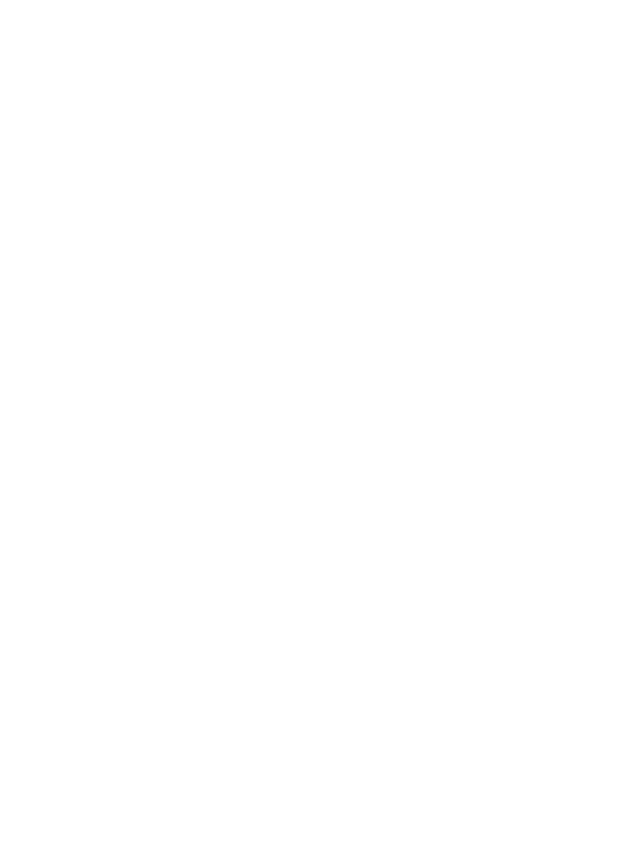
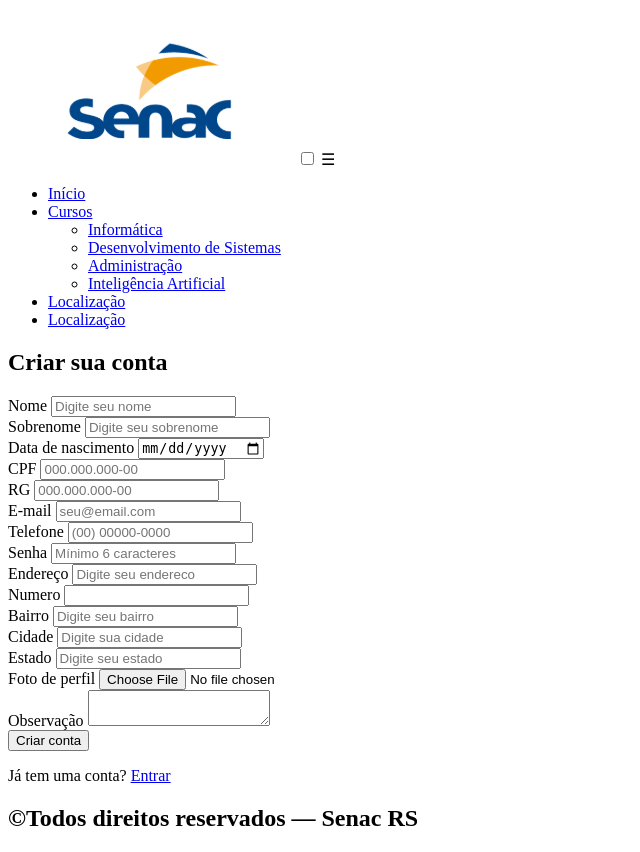
Before and after one commit to SergioArthur115/Projeto-1---Site-Restruturado, a Flask app: page /cadastro in a window 1280 px wide. Before the commit the part shown is empty. Shown: the whole page, without its empty margins (0-640 px from the left). Before the commit the page ends 800 px from the top, so only its background shows below. Run offline with Flask 3, Linux system fonts and the light colour scheme.

Commit message:
Adicionado pagina cadastro

```diff
--- a/templates/pages/cadastro.html
+++ b/templates/pages/cadastro.html
@@ -0,0 +1,95 @@
+<!DOCTYPE html>
+<html lang="pt-br">
+
+<head>
+    <meta charset="UTF-8">
+    <meta name="viewport" content="width=device-width, initial-scale=1.0">
+    <title>Senac Tech</title>
+</head>
+
+<body>
+    {% include 'partials/header.html' %}
+    <main>
+        <section>
+            <div>
+                <h2>Criar sua conta</h2>
+                <form method="POST" action="{{ url_for('auth.register') }}">
+                    <div class="cadastro_campo" id="campo_nome">
+                        <label for="nome">Nome</label>
+                        <input type="text" id="nome" name="nome" placeholder="Digite seu nome" required>
+                    </div>
+                    <div class="cadastro_campo" id="campo_sobrenome">
+                        <label for="sobrenome">Sobrenome</label>
+                        <input type="text" id="sobrenome" name="sobrenome" placeholder="Digite seu sobrenome" required>
+                    </div>
+                    <div class="cadastro_campo" id="campo_data_nasc">
+                        <label for="data_nasc">Data de nascimento</label>
+                        <input type="date" id="data_nasc" name="data_nasc" required>
+                    </div>
+                    <div class="cadastro_campo" id="campo_cpf">
+                        <label for="cpf">CPF</label>
+                        <input type="text" id="cpf" name="cpf" placeholder="000.000.000-00" maxlength="14"
+                            autocomplete="off" required>
+                    </div>
+                    <div class="cadastro_campo" id="campo_rg">
+                        <label for="cpf">RG</label>
+                        <input type="text" id="rg" name="rg" placeholder="000.000.000-00" maxlength="14"
+                            autocomplete="off" required>
+                    </div>
+                    <div class="cadastro_campo" id="campo_email">
+                        <label for="email">E-mail</label>
+                        <input type="email" id="email" name="email" placeholder="seu@email.com" autocomplete="email"
+                            required>
+                    </div>
+                    <div class="cadastro_campo" id="campo_telefone">
+                        <label for="telefone">Telefone</label>
+                        <input type="tel" id="telefone" name="telefone" placeholder="(00) 00000-0000" maxlength="15"
+                            autocomplete="off" required>
+                    </div>
+                    <div class="cadastro_campo" id="campo_senha">
+                        <label for="senha">Senha</label>
+                        <input type="password" id="senha" name="senha" placeholder="Mínimo 6 caracteres"
+                            autocomplete="new-password" required>
+                    </div>
+                    <div class="cadastro_campo" id="campo_endereco">
+                        <label for="endereco">Endereço</label>
+                        <input type="text" id="endereco" name="endereco" placeholder="Digite seu endereco" required>
+                    </div>
+                    <div class="cadastro_campo" id="campo_numero">
+                        <label for="numero">Numero</label>
+                        <input type="text" id="numero" name="numero" required>
+                    </div>
+                    <div class="cadastro_campo" id="campo_bairro">
+                        <label for="bairro">Bairro</label>
+                        <input type="text" id="bairro" name="bairro" placeholder="Digite seu bairro" required>
+                    </div>
+                    <div class="cadastro_campo" id="campo_cidade">
+                        <label for="cidade">Cidade</label>
+                        <input type="text" id="cidade" name="cidade" placeholder="Digite sua cidade" required>
+                    </div>
+                    <div class="cadastro_campo" id="campo_estado">
+                        <label for="estado">Estado</label>
+                        <input type="text" id="estado" name="estado" placeholder="Digite seu estado" required>
+                    </div>
+                    <div class="cadastro_campo">
+                        <label for="foto">Foto de perfil</label>
+                        <input type="file" id="foto" name="foto" accept="image/*">
+                    </div>
+                    <div class="cadastro_campo" id="campo_obs">
+                        <label for="obs">Observação</label>
+                        <textarea name="obs" id="obs"></textarea>
+                    </div>
+                    <button type="submit" class="btn_cadastrar" id="btn-cadastrar">
+                        Criar conta
+                    </button>
+                    <div class="cadastro_login">
+                        <p>Já tem uma conta? <a href="{{ url_for('auth.login') }}">Entrar</a></p>
+                    </div>
+                </form>
+            </div>
+        </section>
+    </main>
+    {% include 'partials/footer.html' %}
+</body>
+
+</html>
```
Also changed, not shown: templates/index.html (+41 -19 lines), templates/pages/cursos.html (+13 -5 lines).
